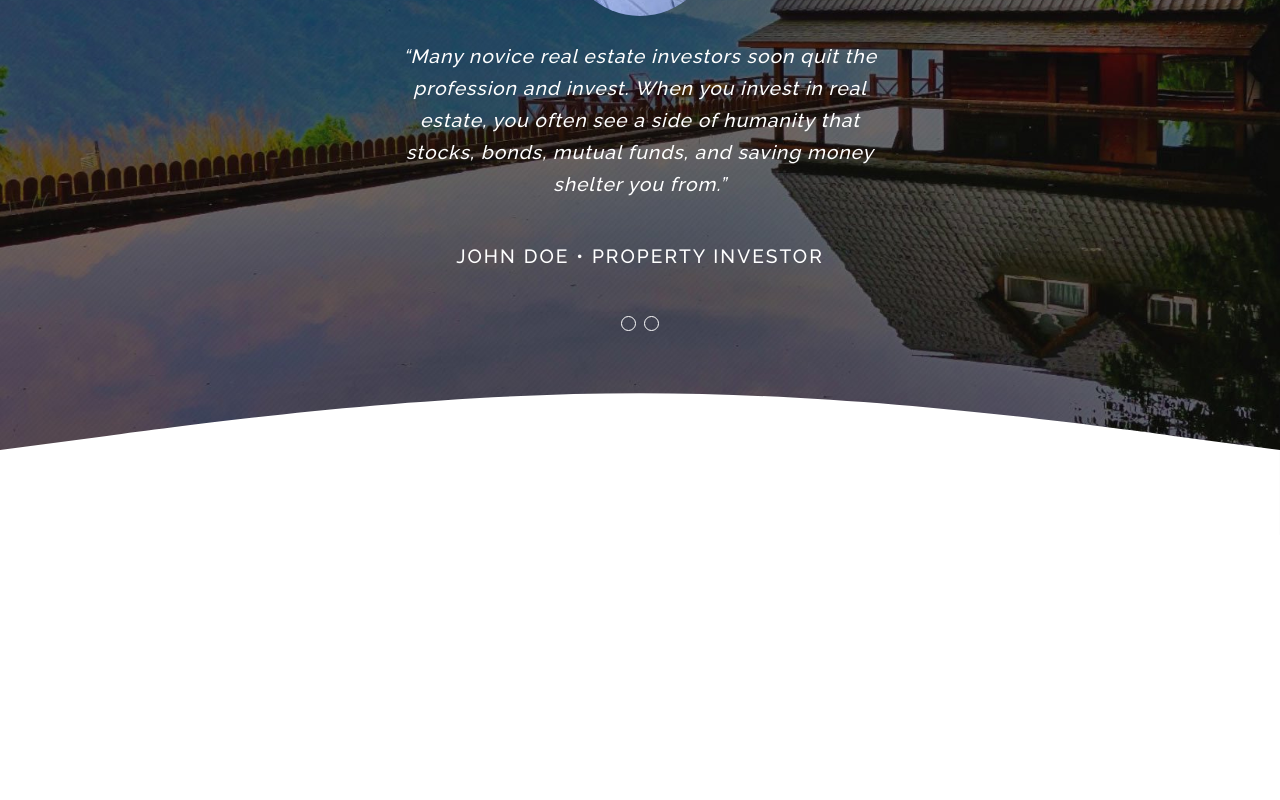
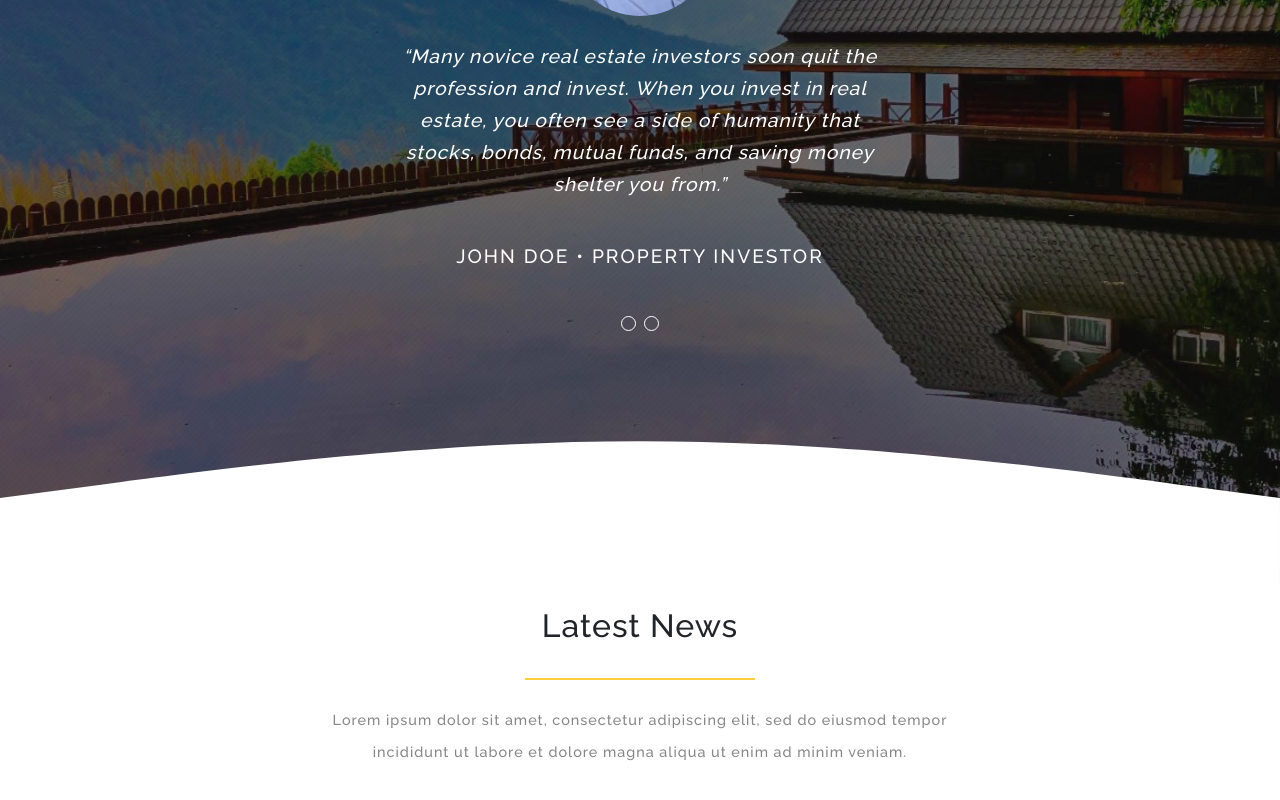
Before and after one commit to pierluigicarrieri/proj-html-vuejs, a Vue app: page / in a window 1280 px wide. Shown: the part 4707-5507 px from the top of the page. Before the commit the page ends 5242 px from the top, so only its background shows below. Built offline with nearby package versions, Linux system fonts and the light colour scheme.

Commit message:
Lunch pause

```diff
--- a/src/App.vue
+++ b/src/App.vue
@@ -111,11 +111,14 @@ export default {
                 bonds, mutual funds, and saving money shelter you from.”
             </em></p>
             <p class="py-4">JOHN DOE • PROPERTY INVESTOR</p>
-            <div class="dot-container d-flex justify-content-center">
+            <div class="dot-container d-flex justify-content-center pb-5">
                 <div class="dot m-1"></div>
                 <div class="dot m-1"></div>
             </div>
             <svg class="curved-spacer-bottom" xmlns="http://www.w3.org/2000/svg" viewBox="0 0 1440 320"><path fill="#ffffff" fill-opacity="1" d="M0,224L120,208C240,192,480,160,720,160C960,160,1200,192,1320,208L1440,224L1440,320L1320,320C1200,320,960,320,720,320C480,320,240,320,120,320L0,320Z"></path></svg>
+        </section>
+        <section class="sixth-section">
+            <MainSeparator :title="store.mainSeparatorsData.fourthSeparator.title"></MainSeparator>
         </section>
     </main>
 </template>
@@ -147,6 +150,12 @@ export default {
     .first-card p {
         font-size: 0.9rem;
     }
+
+
+
+
+
+
 
     .curved-spacer-top {
         position: absolute;
@@ -186,6 +195,11 @@ export default {
         color: var(--custom-color-1);
     }
 
+
+
+
+
+
     .third-section {
         margin-top: -100px;
     }
@@ -193,6 +207,11 @@ export default {
     .third-card img {
         height: 380px;
     }
+
+
+
+
+
 
     .fourth-section {
         background-color: var(--custom-color-11);
@@ -230,6 +249,12 @@ export default {
         margin: auto;
         border: 1px solid var(--main-text-color);
     }
+
+
+
+
+
+
 
     .fifth-section {
         position: relative;
@@ -271,4 +296,13 @@ export default {
     }
 
 
+
+
+
+
+    .sixth-section {
+        margin-top: -100px;
+    }
+
+
 </style>
```
Also changed, not shown: src/store.js (line endings or trailing spaces).
